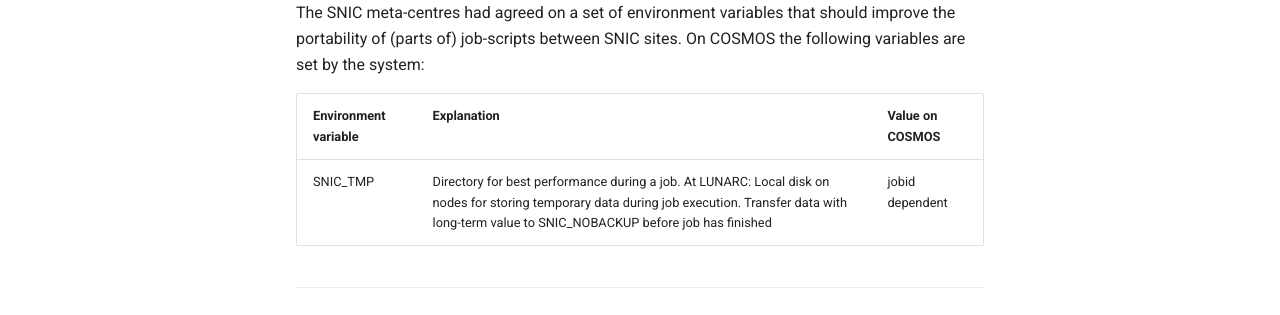
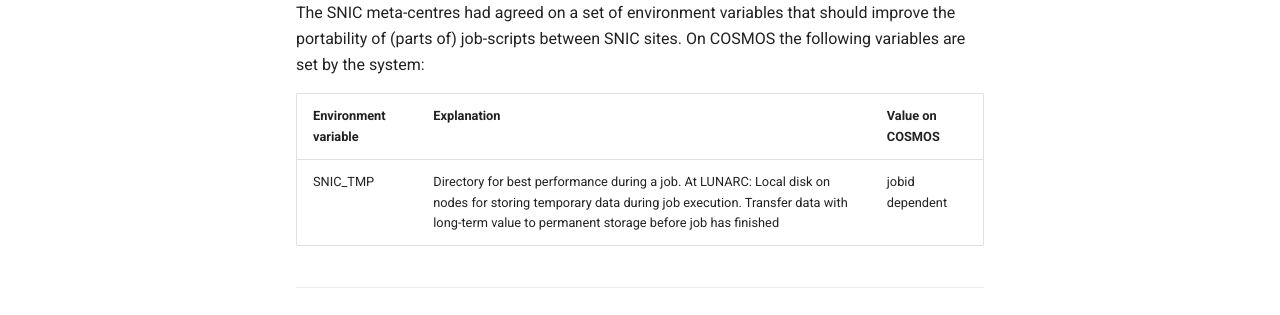
Before and after one commit to lunarc/lunarc_docs, an MkDocs documentation site: the page built from docs/manual/submitting_jobs/manual_env.md, in a window 1280 px wide and 1226 px high. Shown: the part 778-1093 px from the top of the window. Built offline with MkDocs 1.6.1 and Material for MkDocs 9.7.7, drawn with Linux system fonts in a browser that asks for light colours; comment, search, counter and statistics services are not loaded.

Commit message:
Removed reference to SNIC_NOBACKUP

```diff
--- a/docs/manual/submitting_jobs/manual_env.md
+++ b/docs/manual/submitting_jobs/manual_env.md
@@ -19,7 +19,7 @@
 
 | Environment variable | Explanation | Value on COSMOS |
 |----------------------|-------------|-----------------|
-| SNIC_TMP | Directory for best performance during a job.  At LUNARC: Local disk on nodes for storing temporary data during job execution. Transfer data with long-term value to SNIC_NOBACKUP before job has finished |  jobid dependent |
+| SNIC_TMP | Directory for best performance during a job.  At LUNARC: Local disk on nodes for storing temporary data during job execution. Transfer data with long-term value to permanent storage before job has finished |  jobid dependent |
 
 ---
 
```
